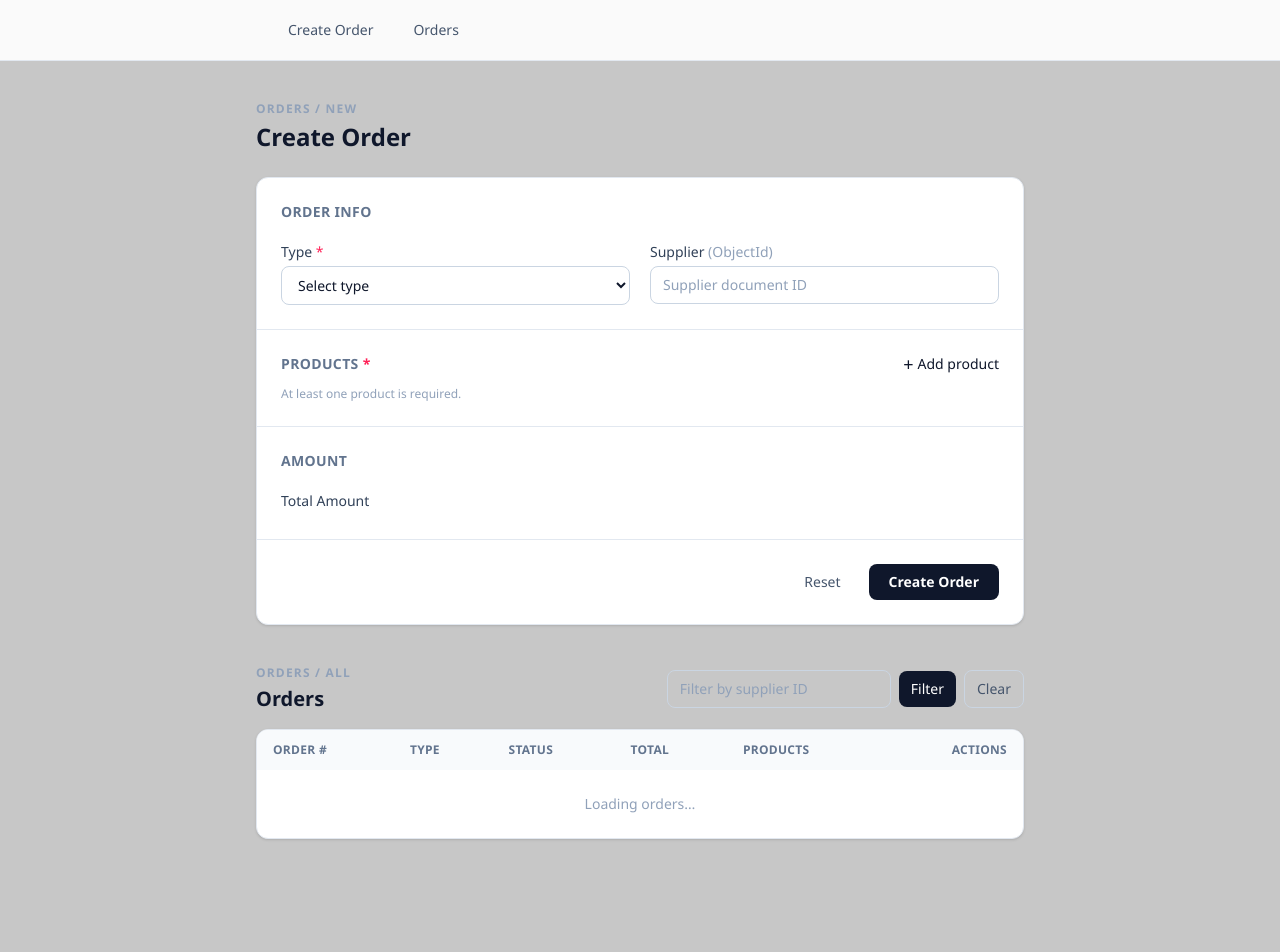
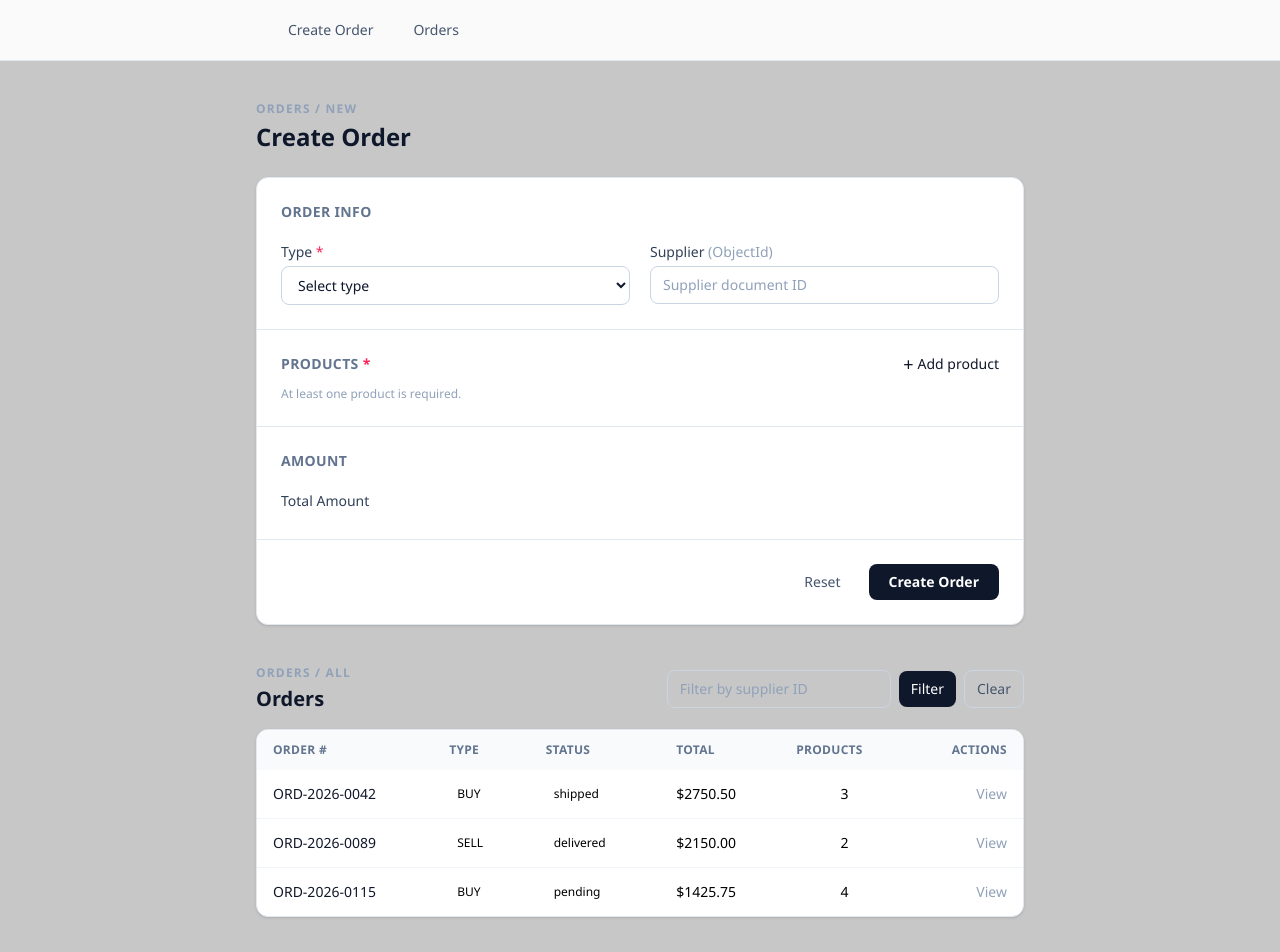
Before and after one commit to esraaaboelaas44/inventory-system, an Angular app in the folder frontend/inventory/: page /order in a window 1280 px wide. Shown: the top 952 px of the page. Before the commit the page ends 879 px from the top, so only its background shows below. Built offline with nearby package versions, Linux system fonts and the light colour scheme.

Commit message:
Merge branch 'main' of https://github.com/esraaaboelaas44/inventory-system into supplier-ui

```diff
--- a/frontend/inventory/src/app/features/order/order.html
+++ b/frontend/inventory/src/app/features/order/order.html
@@ -47,7 +47,6 @@
           id="orderForm"
           class="bg-white rounded-xl border border-slate-200 shadow-sm divide-y divide-slate-200"
         >
-          <!-- Section: Order Info -->
           <div class="p-6 space-y-5">
             <h2 class="text-sm font-semibold text-slate-500 uppercase tracking-wide">Order Info</h2>
 
@@ -191,12 +190,65 @@
                   <th class="px-4 py-3 text-right">Actions</th>
                 </tr>
               </thead>
+              <!-- START OF TABLE BODY -->
               <tbody id="ordersTableBody" class="divide-y divide-slate-100">
-                <tr>
-                  <td colspan="6" class="px-4 py-6 text-center text-slate-400 text-sm">
-                    Loading orders&hellip;
-                  </td>
-                </tr>
+                @for (order of orders; track order.orderNumber) {
+                  <tr class="hover:bg-slate-50 transition-colors">
+                    <td class="px-4 py-3 font-medium text-slate-900">{{ order.orderNumber }}</td>
+                    <td class="px-4 py-3">
+                      <span
+                        class="inline-flex items-center px-2 py-1 rounded-full text-xs font-medium"
+                        [class.bg-emerald-50]="order.type === 'BUY'"
+                        [class.text-emerald-700]="order.type === 'BUY'"
+                        [class.bg-amber-50]="order.type === 'SELL'"
+                        [class.text-amber-700]="order.type === 'SELL'"
+                      >
+                        {{ order.type }}
+                      </span>
+                    </td>
+
+                    <!-- status col -->
+                    <td class="px-4 py-3">
+                      <span
+                        class="inline-flex items-center px-2 py-1 rounded-full text-xs font-medium"
+                        [class.bg-green-50]="order.status === 'delivered'"
+                        [class.text-green-700]="order.status === 'delivered'"
+                        [class.bg-yellow-50]="order.status === 'pending'"
+                        [class.text-yellow-700]="order.status === 'pending'"
+                        [class.bg-blue-50]="
+                          order.status === 'shipped' || order.status === 'approved'
+                        "
+                        [class.text-blue-700]="
+                          order.status === 'shipped' || order.status === 'approved'
+                        "
+                        [class.bg-red-50]="order.status === 'cancelled'"
+                        [class.text-red-700]="order.status === 'cancelled'"
+                      >
+                        {{ order.status }}
+                      </span>
+                    </td>
+                    <td class="px-4 py-3 font-medium">${{ order.totalAmount?.toFixed(2) }}</td>
+                    <td class="px-4 py-3 text-center">{{ order.products?.length || 0 }}</td>
+                    <!-- CALL TO ACTION -->
+                    <td class="px-4 py-3 text-right">
+                      <button
+                        (click)="viewOrder(order)"
+                        class="text-slate-400 hover:text-slate-900 text-sm font-medium"
+                      >
+                        View
+                      </button>
+                    </td>
+                  </tr>
+
+                  <!-- LINE 9: @empty block (shows when no orders exist) -->
+                } @empty {
+                  <!-- LINE 10: Empty state message -->
+                  <tr>
+                    <td colspan="6" class="px-4 py-6 text-center text-slate-400 text-sm">
+                      No orders found
+                    </td>
+                  </tr>
+                }
               </tbody>
             </table>
           </div>
--- a/frontend/inventory/src/app/features/order/order.ts
+++ b/frontend/inventory/src/app/features/order/order.ts
@@ -1,4 +1,5 @@
 import { Component } from '@angular/core';
+import { iOrder } from '../../models/iOrder';
 
 @Component({
   selector: 'app-order',
@@ -6,4 +7,74 @@ import { Component } from '@angular/core';
   templateUrl: './order.html',
   styleUrl: './order.css',
 })
-export class Order {}
+export class Order {
+  orders: iOrder[] = [
+    {
+      orderNumber: 'ORD-2026-0042',
+      type: 'BUY',
+      supplier: 'SUP-PHARMA-007',
+      products: [
+        'Aspirin 500mg (100 tablets)',
+        'Ibuprofen 200mg (50 tablets)',
+        'Paracetamol 650mg (60 tablets)',
+      ],
+      totalAmount: 2750.5,
+      status: 'shipped',
+      createdBy: 'USER-ADMIN-001',
+    },
+    {
+      orderNumber: 'ORD-2026-0089',
+      type: 'SELL',
+      supplier: 'SUP-ELECTRONICS-023',
+      products: ['MacBook Pro 14" M3 Pro', 'AirPods Pro 2nd Gen'],
+      totalAmount: 2150.0,
+      status: 'delivered',
+      createdBy: 'USER-SALES-003',
+    },
+    {
+      orderNumber: 'ORD-2026-0115',
+      type: 'BUY',
+      supplier: 'SUP-FURNITURE-012',
+      products: [
+        'Ergonomic Office Chair',
+        'Standing Desk 48"',
+        'Monitor Arm Mount',
+        'Desk Lamp LED',
+      ],
+      totalAmount: 1425.75,
+      status: 'pending',
+      createdBy: 'USER-PROCUREMENT-007',
+    },
+  ];
+
+  // Modal state
+  selectedOrder: iOrder | null = null;
+  showModal = false;
+
+  viewOrder(order: iOrder): void {
+    this.selectedOrder = order;
+    this.showModal = true;
+  }
+
+  closeModal(): void {
+    this.showModal = false;
+    this.selectedOrder = null;
+  }
+
+  cancelOrder(order: iOrder): void {
+    if (order.status === 'cancelled' || order.status === 'delivered') {
+      return;
+    }
+
+    const confirmed = confirm(
+      `Are you sure you want to cancel order ${order.orderNumber}? This cannot be undone.`,
+    );
+    if (!confirmed) return;
+
+    // Update in the underlying array so the table reflects the change too
+    const target = this.orders.find((o) => o.orderNumber === order.orderNumber);
+    if (target) target.status = 'cancelled';
+
+    this.closeModal();
+  }
+}
--- /dev/null
+++ b/frontend/inventory/src/app/models/iOrder.ts
@@ -0,0 +1,9 @@
+export interface iOrder {
+  orderNumber: String;
+  type: 'BUY' | 'SELL';
+  supplier: String;
+  products: String[];
+  totalAmount: number;
+  status: 'pending' | 'approved' | 'shipped' | 'delivered' | 'cancelled';
+  createdBy: String;
+}
```
